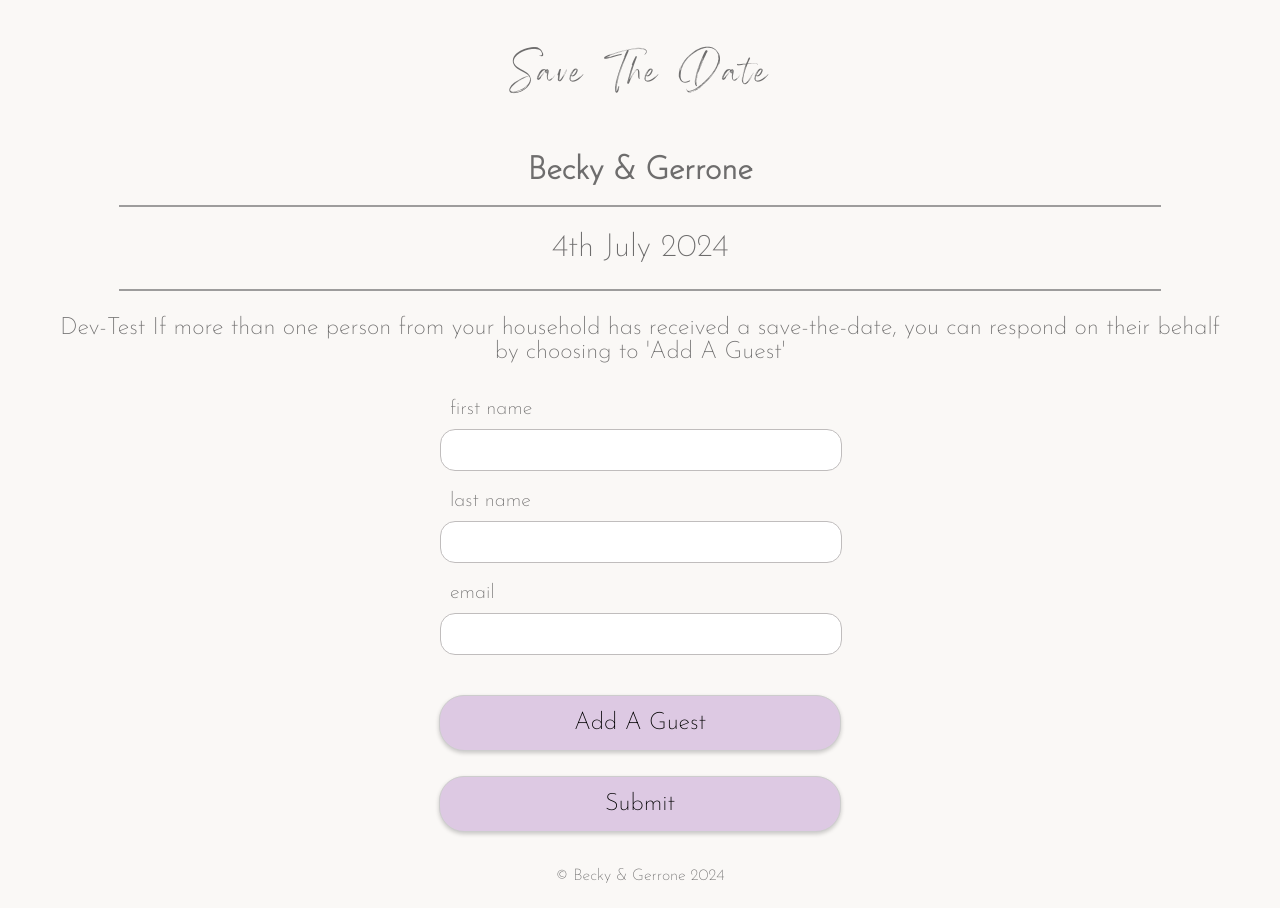
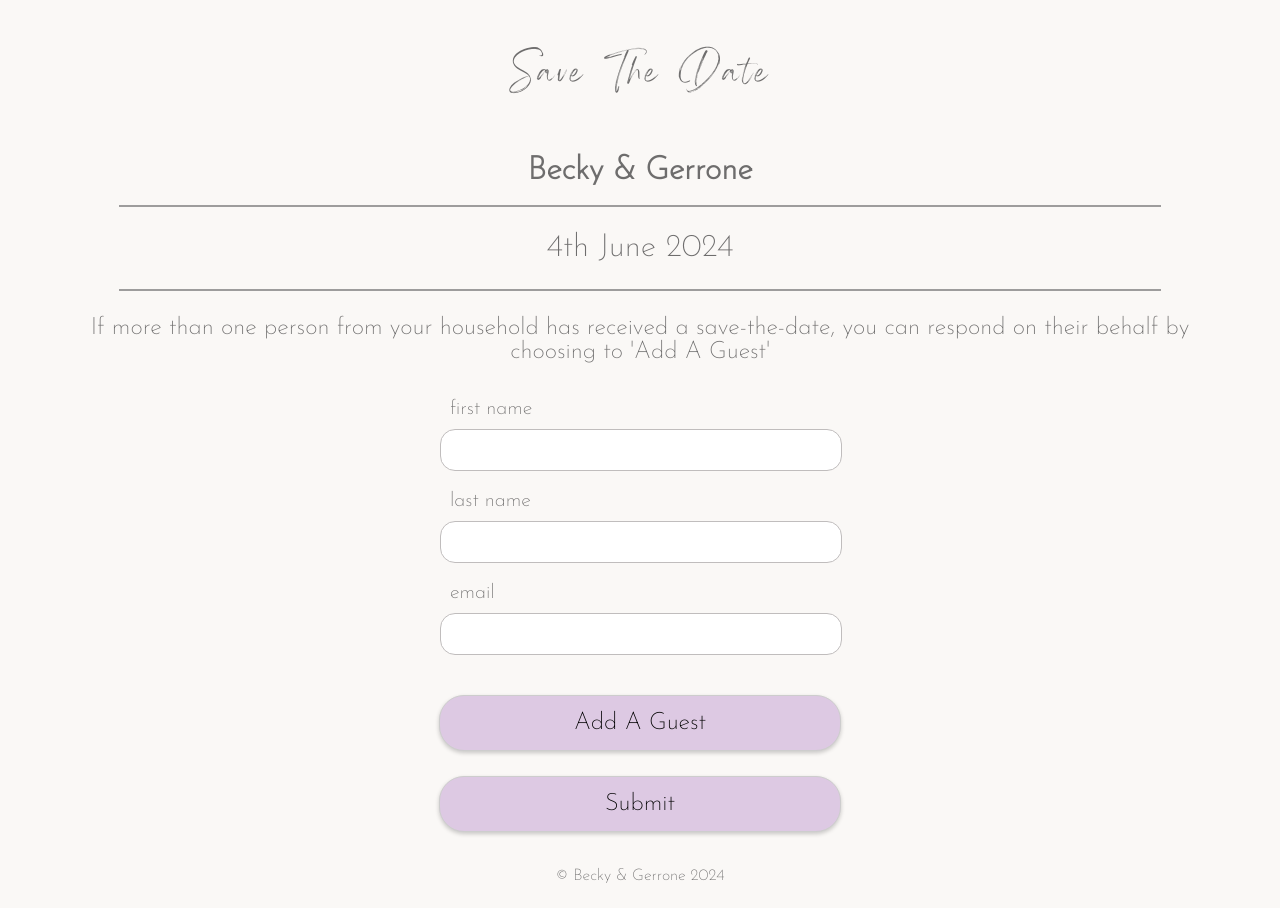
Before and after one commit to RebekahCodes/Project-STD, a Next.js app in the folder project-save-the-date/: page /sign-up in a window 1280 px wide. Built offline with nearby package versions, Linux system fonts and the light colour scheme.

Commit message:
testing dev deploment

```diff
--- a/project-save-the-date/app/sign-up/page.js
+++ b/project-save-the-date/app/sign-up/page.js
@@ -8,8 +8,8 @@ export default function SignUp() {
       <div className="sign-up-page-container">
         <Info
           title="Becky & Gerrone"
-          date="4th July 2024"
-          text="Dev-Test If more than one person from your household has received a save-the-date, you can respond on their behalf by choosing to 'Add A Guest'"
+          date="4th June 2024"
+          text="If more than one person from your household has received a save-the-date, you can respond on their behalf by choosing to 'Add A Guest'"
         />
         <SignUpForm />
       </div>
```
